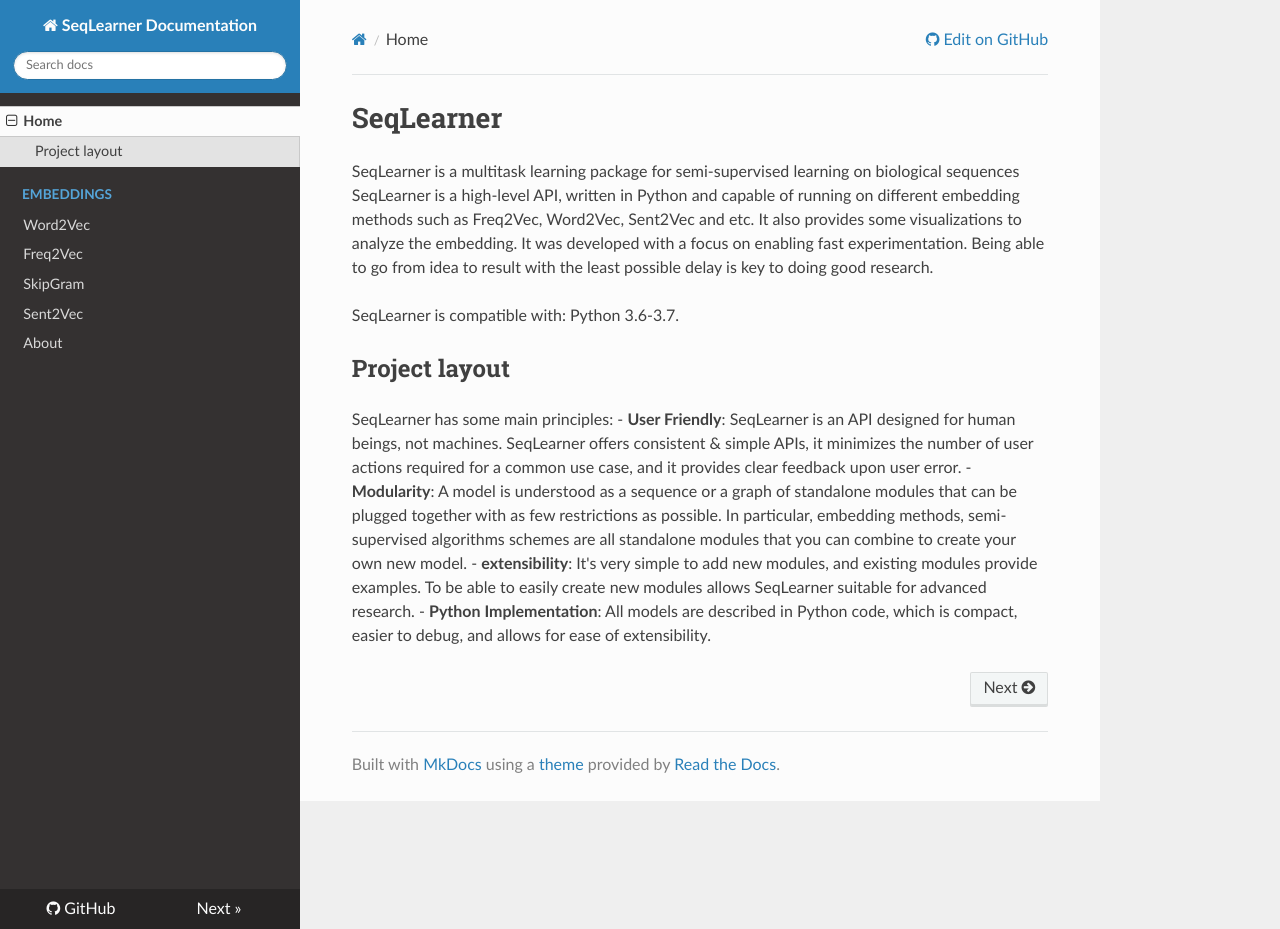
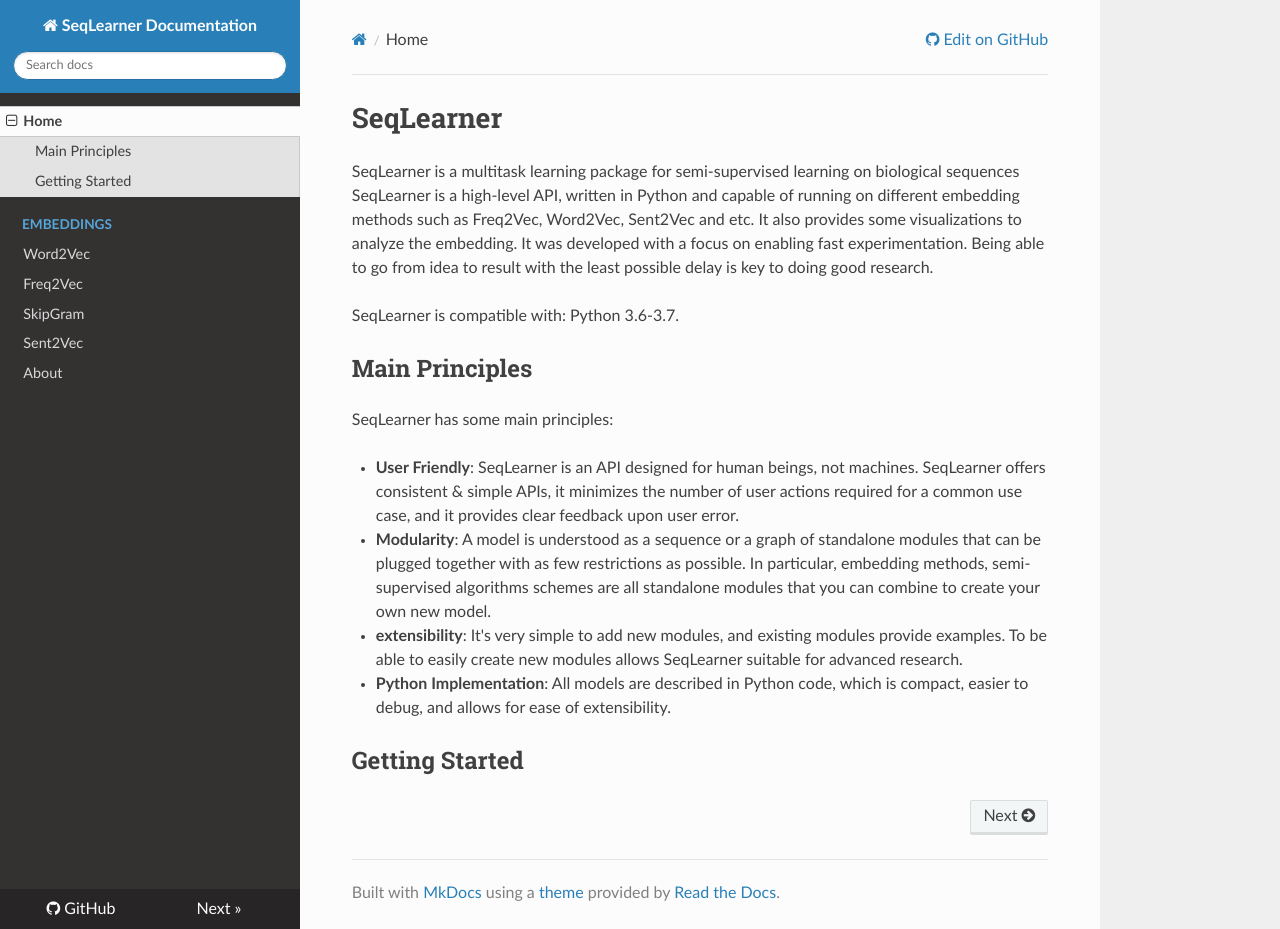
Before and after one commit to EliHei/SeqLearn, an MkDocs documentation site: the page built from docs/index.md, in a window 1280 px wide and 929 px high. Built offline with MkDocs 1.6.1, drawn with Linux system fonts in a browser that asks for light colours; nearby versions of some CDN libraries.

Commit message:
update home doc

```diff
--- a/docs/index.md
+++ b/docs/index.md
@@ -5,9 +5,15 @@
 
 SeqLearner is compatible with: Python 3.6-3.7.
 
-## Project layout
+## Main Principles
 SeqLearner has some main principles:
+
 - __User Friendly__: SeqLearner is an API designed for human beings, not machines. SeqLearner offers consistent & simple APIs, it minimizes the number of user actions required for a common use case, and it provides clear feedback upon user error.
+
 - __Modularity__: A model is understood as a sequence or a graph of standalone modules that can be plugged together with as few restrictions as possible. In particular, embedding methods, semi-supervised algorithms schemes are all standalone modules that you can combine to create your own new model.
+
 - __extensibility__: It's very simple to add new modules, and existing modules provide examples. To be able to easily create new modules allows SeqLearner suitable for advanced research.
+
 - __Python Implementation__: All models are described in Python code, which is compact, easier to debug, and allows for ease of extensibility.
+
+## Getting Started
```
